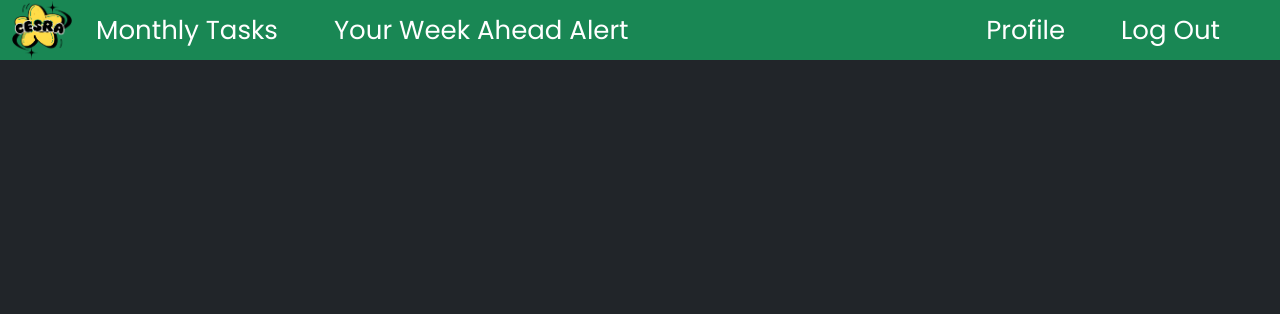
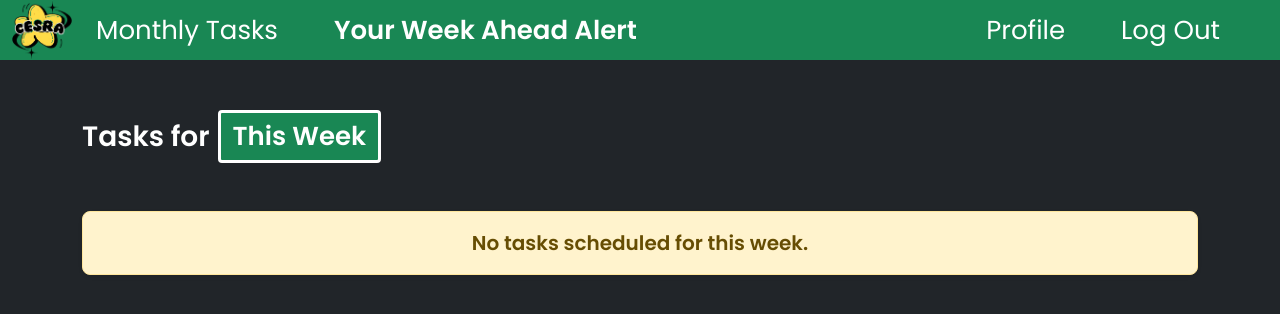
Before and after one commit to codewithaal/cesra-tasks, a Django app: page /alerts/ in a window 1280 px wide. Shown: the top 314 px of the page. Run offline with Django 5.2, Linux system fonts and the light colour scheme; some libraries are stand-ins or nearby versions.

Commit message:
added data for the your week ahead alert section

```diff
--- a/login/base/forms.py
+++ b/login/base/forms.py
@@ -1,5 +1,5 @@
 from django import forms
-from .models import UserProfile, Report
+from .models import UserProfile
 
 class UserProfileForm(forms.ModelForm):
     class Meta:
--- a/login/base/templates/alerts.html
+++ b/login/base/templates/alerts.html
@@ -4,18 +4,14 @@
 {% block content %}
 
 <link href="https://fonts.googleapis.com/css2?family=Poppins:wght@400;600&display=swap" rel="stylesheet">
+<link href="https://cdn.jsdelivr.net/npm/bootstrap@5.3.0/dist/css/bootstrap.min.css" rel="stylesheet">
 
-<!DOCTYPE html>
-<html lang="en">
-<head>
-  <meta charset="UTF-8">
-  <title>Navbar Test</title>
-  <link href="https://cdn.jsdelivr.net/npm/bootstrap@5.3.0/dist/css/bootstrap.min.css" rel="stylesheet">
 <style>
   body {
     margin: 0;
     padding: 0;
     background-color: #212529;
+    font-family: 'Poppins', sans-serif;
   }
   .navbar {
     position: fixed;
@@ -23,9 +19,20 @@
     width: 100%;
     z-index: 1030;
   }
+  #this-week {
+    background-color: #198754;
+    padding: 4px 12px;
+    border-radius: 4px;
+    font-weight: bold;
+    border: 3px solid white;
+    font-size: 26px;
+    color: white;
+  }
+  p {
+    font-size: 20px;
+    margin-top: 15px;
+  }
 </style>
-</head>
-<body>
 
 <nav class="navbar navbar-expand-lg bg-success">
   <div class="container-fluid">
@@ -44,7 +51,7 @@
           <a class="nav-link" href="{% url 'base:tasksList' %}">Monthly Tasks</a>
         </li>
         <li class="nav-item">
-          <a class="nav-link" href="{% url 'base:alertSection' %}">Your Week Ahead Alert</a>
+          <a class="nav-link active fw-bold text-white" href="{% url 'base:alertSection' %}">Your Week Ahead Alert</a>
         </li>
       </ul>
 
@@ -60,11 +67,47 @@
   </div>
 </nav>
 
+<div class="container" style="margin-top: 110px; margin-bottom: 30px; color: white;">
+  <div class="d-flex align-items-center gap-2">
+    <h1 class="mb-0 fs-3 fw-bold">Tasks for</h1>
+    <span id="this-week">This Week</span>
+  </div>
+</div>
+
+<div class="container mt-5">
+  {% if reports %}
+    <div class="table-responsive shadow-lg p-4 mb-5 bg-dark rounded-3">
+      <table class="table table-striped table-dark">
+        <thead style="background-color: #198754; color: white;">
+          <tr>
+            <th>Task Name</th>
+            <th>Days Remaining</th>
+          </tr>
+        </thead>
+        <tbody>
+          {% for report in reports %}
+            <tr>
+              <td>{{ report.task_name }}</td>
+              <td>{{ report.days_remaining }} days</td>
+            </tr>
+          {% endfor %}
+        </tbody>
+      </table>
+    </div>
+  {% else %}
+    <div class="alert alert-warning text-center fs-5 mt-4 shadow-sm rounded-3">
+      <strong>No tasks scheduled for this week.</strong>
+    </div>
+  {% endif %}
+</div>
+
+<style>
+  thead {
+    background-color: #198754 !important;
+    color: white;
+  }
+</style>
+
 <script src="https://cdn.jsdelivr.net/npm/bootstrap@5.3.0/dist/js/bootstrap.bundle.min.js"></script>
-</body>
-</html>
-
-<!-- Task & Days Left -->
-
 
 {% endblock content %}
--- a/login/base/templates/profile.html
+++ b/login/base/templates/profile.html
@@ -107,7 +107,7 @@
         <li class="nav-item"><a class="nav-link" href="{% url 'base:alertSection' %}">Your Week Ahead Alert</a></li>
       </ul>
       <ul class="navbar-nav">
-        <li class="nav-item"><a class="nav-link" href="{% url 'base:profilePicture' %}">Profile</a></li>
+        <li class="nav-item"><a class="nav-link active fw-bold text-white" href="{% url 'base:profilePicture' %}">Profile</a></li>
         <li class="nav-item"><a class="nav-link" href="{% url 'base:logout' %}">Log Out</a></li>
       </ul>
     </div>
--- a/login/base/templates/tasks.html
+++ b/login/base/templates/tasks.html
@@ -89,7 +89,7 @@
     <div class="collapse navbar-collapse" id="navbarNav">
       <ul class="navbar-nav me-auto mb-2 mb-lg-0">
         <li class="nav-item">
-          <a class="nav-link" href="{% url 'base:tasksList' %}">Monthly Tasks</a>
+          <a class="nav-link active fw-bold text-white" href="{% url 'base:tasksList' %}">Monthly Tasks</a>
         </li>
         <li class="nav-item">
           <a class="nav-link" href="{% url 'base:alertSection' %}">Your Week Ahead Alert</a>
@@ -135,7 +135,7 @@
           <td>{{ report.task_name }}</td>
           <td>
             <div style="display: flex; align-items: center; gap: 10px;">
-              <img src="{% if report.assigned_to.profile.profile_picture %}{{ report.assigned_to.profile.profile_picture.url }}{% else %}{% static 'images/user_profile_pic.png' %}{% endif %}"
+              <img src="{% if report.assigned_to.profile.profile_picture %}{{ report.assigned_to.profile.profile_picture.url }}{% else %}{% static 'images/user_dp.png' %}{% endif %}"
                    alt="Profile Picture"
                    style="width: 40px; height: 40px; border-radius: 50%; object-fit: cover;">
               {{ report.assigned_to.get_full_name }}
@@ -150,7 +150,7 @@
           </td>
           <td>
             <div style="display: flex; align-items: center; gap: 10px;">
-              <img src="{% if report.verified_by.profile.profile_picture %}{{ report.verified_by.profile.profile_picture.url }}{% else %}{% static 'images/user_profile_pic.png' %}{% endif %}"
+              <img src="{% if report.verified_by.profile.profile_picture %}{{ report.verified_by.profile.profile_picture.url }}{% else %}{% static 'images/user_dp.png' %}{% endif %}"
                    alt="Profile Picture"
                    style="width: 40px; height: 40px; border-radius: 50%; object-fit: cover;">
               {{ report.verified_by.get_full_name }}
--- /dev/null
+++ b/login/base/utils.py
@@ -0,0 +1,114 @@
+from datetime import date, timedelta
+from .models import Report
+import calendar
+
+# Helper function to get the last day of a month
+def get_last_day_of_month(year, month):
+    return calendar.monthrange(year, month)[1]
+
+# Function to get the next due date based on a specific day or 'eom' for end of the month
+def get_next_due_date(day):
+    today = date.today()
+    year = today.year
+    month = today.month
+
+    # Handle 'End of the month' as a special case with day = 'eom'
+    if day == 'eom':
+        last_day = get_last_day_of_month(year, month)
+        due_date = date(year, month, last_day)
+        if today > due_date:
+            # Move to the next month if due date is in the past
+            if month == 12:
+                year += 1
+                month = 1
+            else:
+                month += 1
+            last_day = get_last_day_of_month(year, month)
+            due_date = date(year, month, last_day)
+        return due_date
+
+    # Handle normal fixed day logic
+    try:
+        due_date = date(year, month, day)
+        if today > due_date:
+            # Move to next month if the due date is in the past
+            if month == 12:
+                year += 1
+                month = 1
+            else:
+                month += 1
+            due_date = date(year, month, day)
+        return due_date
+    except ValueError:
+        # Handle invalid day (e.g., Feb 30), fall back to last day of that month
+        last_day = get_last_day_of_month(year, month)
+        return date(year, month, last_day)
+
+# Function to get upcoming tasks for a user
+def get_upcoming_tasks(user):
+    today = date.today()
+    alert_tasks = []
+
+    task_schedule = [
+        {"label": "Every 5th", "day": 5},
+        {"label": "Every 15th", "day": 15},
+        {"label": "17th of the ff month", "day": 17},
+        {"label": "Every 20th", "day": 20},
+        {"label": "29th of the ff month", "day": 29},
+        {"label": "30th of the ff month", "day": 30},
+        {"label": "End of the month", "eom": True},
+
+        # Specific fixed dates
+        {"label": "15th of February", "day": 15, "month": 2},
+        {"label": "15th of December", "day": 15, "month": 12},
+        {"label": "16th of February", "day": 16, "month": 2},
+        {"label": "20th of February", "day": 20, "month": 2},
+        {"label": "25th of January", "day": 25, "month": 1},
+        {"label": "30th of April", "day": 30, "month": 4},
+        {"label": "30th of June", "day": 30, "month": 6},
+        {"label": "30th of January of the ff year", "day": 30, "month": 1},
+        {"label": "31st of January of the ff year", "day": 31, "month": 1},
+        {"label": "30th of March", "day": 30, "month": 3},
+        {"label": "30th of the month", "day": 30, "months": [1, 7]},
+    ]
+
+    for schedule in task_schedule:
+        year = today.year + schedule.get("year_offset", 0)
+
+        try:
+            if schedule.get("eom"):
+                # End of current month
+                due_date = get_next_due_date('eom')
+
+            elif "months" in schedule:
+                # e.g. 30th of the month only on Jan and Jul
+                if today.month in schedule["months"]:
+                    due_date = date(today.year, today.month, schedule["day"])
+                else:
+                    continue  # Skip this schedule if not in allowed months
+
+            elif "month" in schedule:
+                # Fixed specific date
+                due_date = date(year, schedule["month"], schedule["day"])
+
+            else:
+                # Regular same-month schedule
+                due_date = date(today.year, today.month, schedule["day"])
+
+            # Alert 7 days before due date
+            upcoming_alert_day = due_date - timedelta(days=7)
+
+            if today == upcoming_alert_day:
+                reports = Report.objects.filter(day__iexact=schedule["label"], assigned_to=user)
+                for task in reports:
+                    days_remaining = (due_date - today).days
+                    alert_tasks.append({
+                        'task_name': task.task_name,
+                        'days_remaining': days_remaining,
+                    })
+
+        except ValueError:
+            # Handles invalid dates like Feb 30
+            continue
+
+    return alert_tasks
--- a/login/base/views.py
+++ b/login/base/views.py
@@ -16,6 +16,7 @@ from django.db.models import Case, When, Value, IntegerField
 from django.http import HttpResponseBadRequest
 from django.contrib import messages
 from django.utils import timezone
+from .utils import get_upcoming_tasks
 import base64
 import io
 
@@ -27,7 +28,11 @@ def loginView(request):
  return redirect("base:login")
 
 def alertSection(request):
- return render(request, "alerts.html", {})
+    tasks = get_upcoming_tasks(request.user)
+    if not tasks:
+        # Handle case when there are no upcoming tasks
+        tasks = None
+    return render(request, 'alerts.html', {'reports': tasks})
 
 def profilePicture(request):
     from .models import UserProfile
@@ -59,9 +64,9 @@ def change_password(request):
         form = PasswordChangeForm(request.user, request.POST)
         if form.is_valid():
             form.save()
-            update_session_auth_hash(request, form.user)  # Keep the user logged in after password change
+            update_session_auth_hash(request, form.user)
             messages.success(request, 'Your password was successfully updated!')
-            return redirect('base:loginView')  # Redirect to the profile page
+            return redirect('base:loginView')
         else:
             messages.error(request, 'Please correct the errors below.')
     else:
@@ -105,6 +110,7 @@ def tasks(request):
     )
     return render(request, 'tasks.html', {'reports': reports, 'now': now})
 
+@login_required
 def mark_done(request, report_id):
     report = get_object_or_404(Report, id=report_id)
 
```
Also changed, not shown: login/db.sqlite3. Lines whose indentation alone changed are shown as unchanged.
